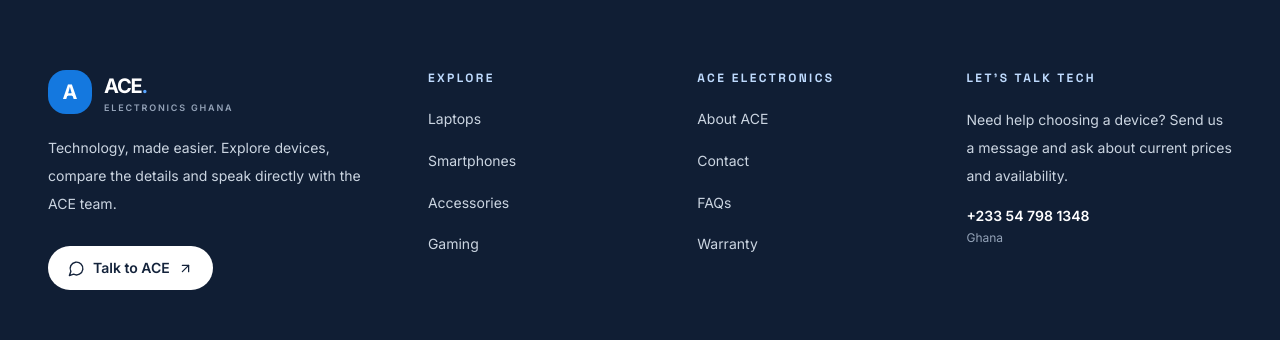
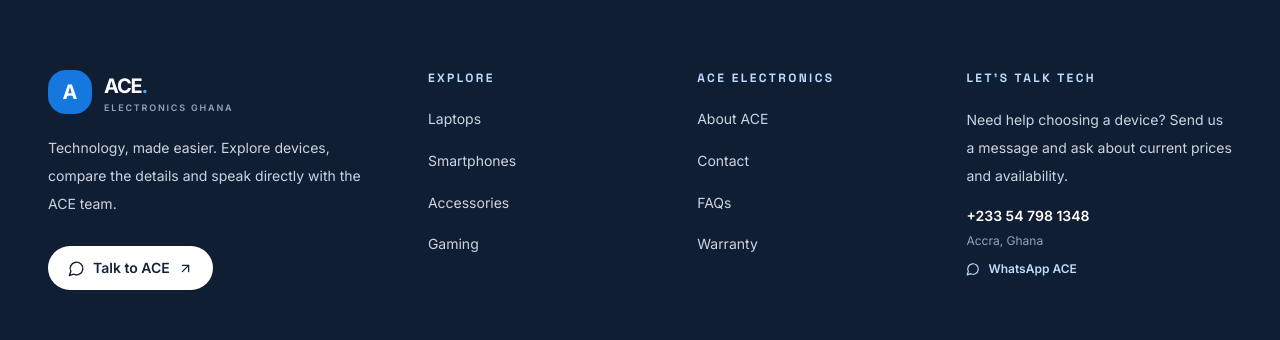
Before and after one commit to Bosman-best/my-nextjs-ace-electronics-web-build, a Next.js app: page /warranty in a window 1280 px wide. Shown: the part 977-1317 px from the top of the page. Built offline with nearby package versions, Linux system fonts and the light colour scheme.

Commit message:
Make ACE contact details actionable and show confirmed Accra location

```diff
--- a/components/redesign/StorefrontFooter.tsx
+++ b/components/redesign/StorefrontFooter.tsx
@@ -10,7 +10,7 @@ export default function StorefrontFooter() {
       <div><Link href="/" className="inline-flex items-center gap-3"><span className="grid h-11 w-11 place-items-center rounded-xl bg-[#1478DF] text-xl font-bold">A</span><span className="leading-tight"><span className="block text-xl font-bold tracking-[-.06em]">ACE<span className="text-[#58A5FF]">.</span></span><span className="mt-0.5 block text-[9px] font-semibold uppercase tracking-[.2em] text-slate-400">Electronics Ghana</span></span></Link><p className="mt-5 max-w-xs text-sm leading-7 text-slate-300">Technology, made easier. Explore devices, compare the details and speak directly with the ACE team.</p><a href="https://wa.me/233547981348" target="_blank" rel="noreferrer" className="mt-7 inline-flex items-center gap-2 rounded-full bg-white px-5 py-3 text-sm font-semibold text-[#14233B] transition hover:bg-blue-50"><MessageCircle size={17}/> Talk to ACE <ArrowUpRight size={15}/></a></div>
       <div><h3 className="text-xs font-bold uppercase tracking-[.2em] text-blue-200">Explore</h3><ul className="mt-5 space-y-4">{shop.map(([label,href])=><li key={href}><Link href={href} className="text-sm text-slate-300 transition hover:text-white">{label}</Link></li>)}</ul></div>
       <div><h3 className="text-xs font-bold uppercase tracking-[.2em] text-blue-200">ACE Electronics</h3><ul className="mt-5 space-y-4">{company.map(([label,href])=><li key={href}><Link href={href} className="text-sm text-slate-300 transition hover:text-white">{label}</Link></li>)}</ul></div>
-      <div><h3 className="text-xs font-bold uppercase tracking-[.2em] text-blue-200">Let’s talk tech</h3><p className="mt-5 text-sm leading-7 text-slate-300">Need help choosing a device? Send us a message and ask about current prices and availability.</p><p className="mt-4 text-sm font-semibold text-white">+233 54 798 1348</p><p className="mt-1 text-xs text-slate-400">Ghana</p></div>
+      <div><h3 className="text-xs font-bold uppercase tracking-[.2em] text-blue-200">Let’s talk tech</h3><p className="mt-5 text-sm leading-7 text-slate-300">Need help choosing a device? Send us a message and ask about current prices and availability.</p><a href="tel:+233547981348" className="mt-4 inline-block text-sm font-semibold text-white transition hover:text-blue-200">+233 54 798 1348</a><p className="mt-1 text-xs text-slate-400">Accra, Ghana</p><a href="https://wa.me/233547981348" target="_blank" rel="noreferrer" className="mt-3 inline-flex items-center gap-2 text-xs font-semibold text-blue-200 transition hover:text-white"><MessageCircle size={14}/> WhatsApp ACE</a></div>
     </div>
     <div className="border-t border-white/10"><div className="mx-auto flex max-w-[1440px] flex-col gap-3 px-5 py-6 text-xs text-slate-400 sm:px-8 md:flex-row md:items-center md:justify-between lg:px-12"><span>© {new Date().getFullYear()} ACE Electronics. All rights reserved.</span><span>Thoughtful tech. Straightforward service.</span></div></div>
   </footer>
```
